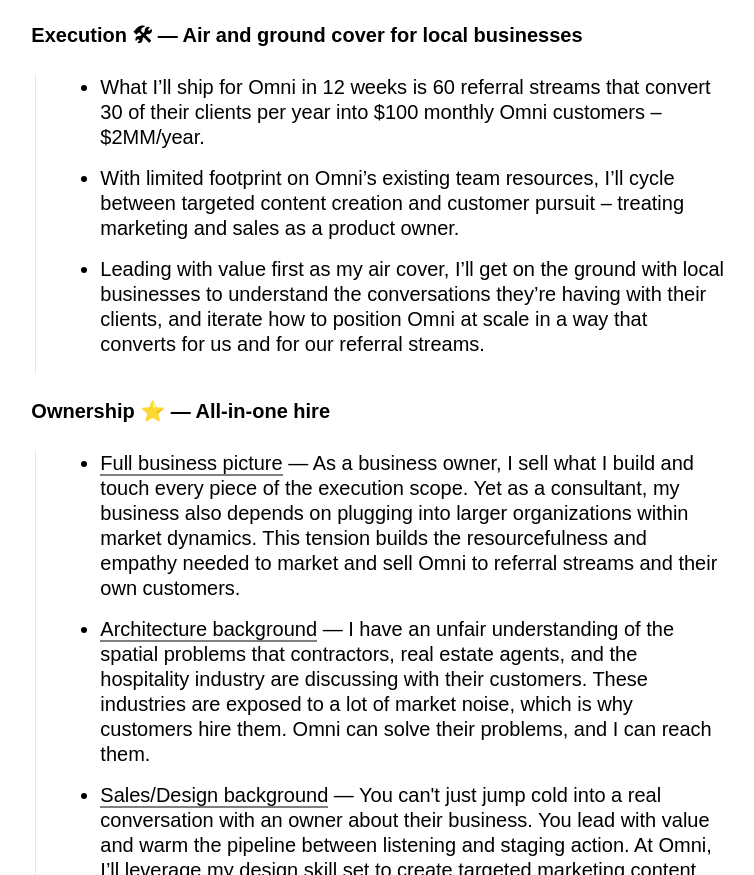
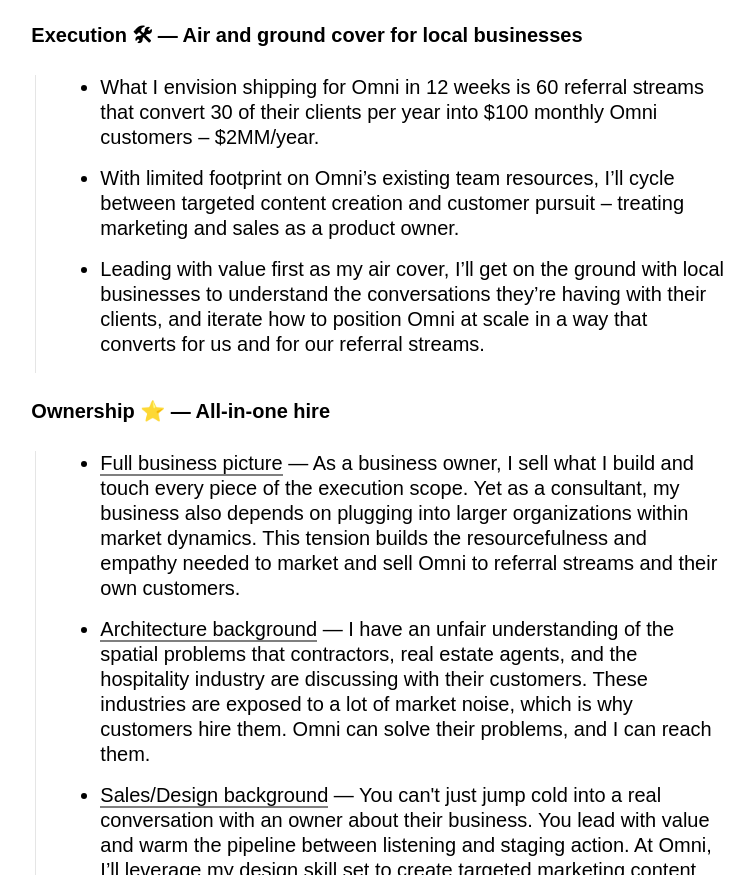
Before and after one commit to soakinsoap/soakinsoap.github.io, a website: page omni/index.html in a window 1280 px wide. Shown: the part 1286-2161 px from the top of the page, without its empty margins (198-952 px from the left). Drawn offline with Linux system fonts and the light colour scheme.

Commit message:
change text

```diff
--- a/omni/index.html
+++ b/omni/index.html
@@ -69,7 +69,7 @@
         </ul>
         <h4 class="__article__list__title f4">Execution 🛠 — Air and ground cover for local businesses </h4>
         <ul class="__article__list__container pl4 pl5-l ml0 ml1-l bl b--black-10">
-          <li class="__article__list__item f5 f4-ns pb3">What I’ll ship for Omni in 12 weeks is 60 referral streams that convert 30 of their clients per year into $100 monthly Omni customers – $2MM/year.</li>
+          <li class="__article__list__item f5 f4-ns pb3">What I envision shipping for Omni in 12 weeks is 60 referral streams that convert 30 of their clients per year into $100 monthly Omni customers – $2MM/year.</li>
           <li class="__article__list__item f5 f4-ns pb3">With limited footprint on Omni’s existing team resources, I’ll cycle between targeted content creation and customer pursuit – treating marketing and sales as a product owner. </li>
           <li class="__article__list__item f5 f4-ns pb3">Leading with value first as my air cover, I’ll get on the ground with local businesses to understand the conversations they’re having with their clients, and iterate how to position Omni at scale in a way that converts for us and for our referral streams.</li>
         </ul>
```
